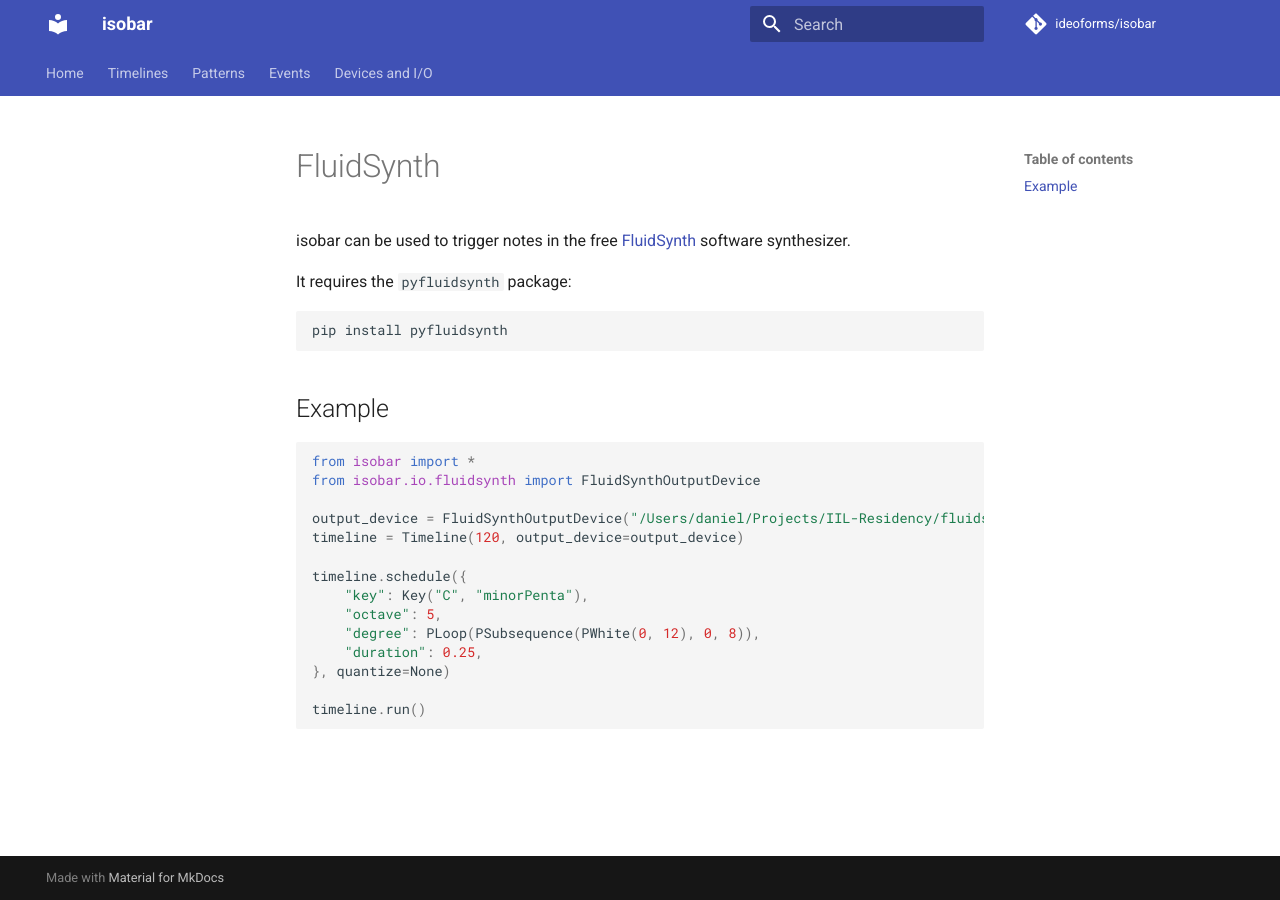
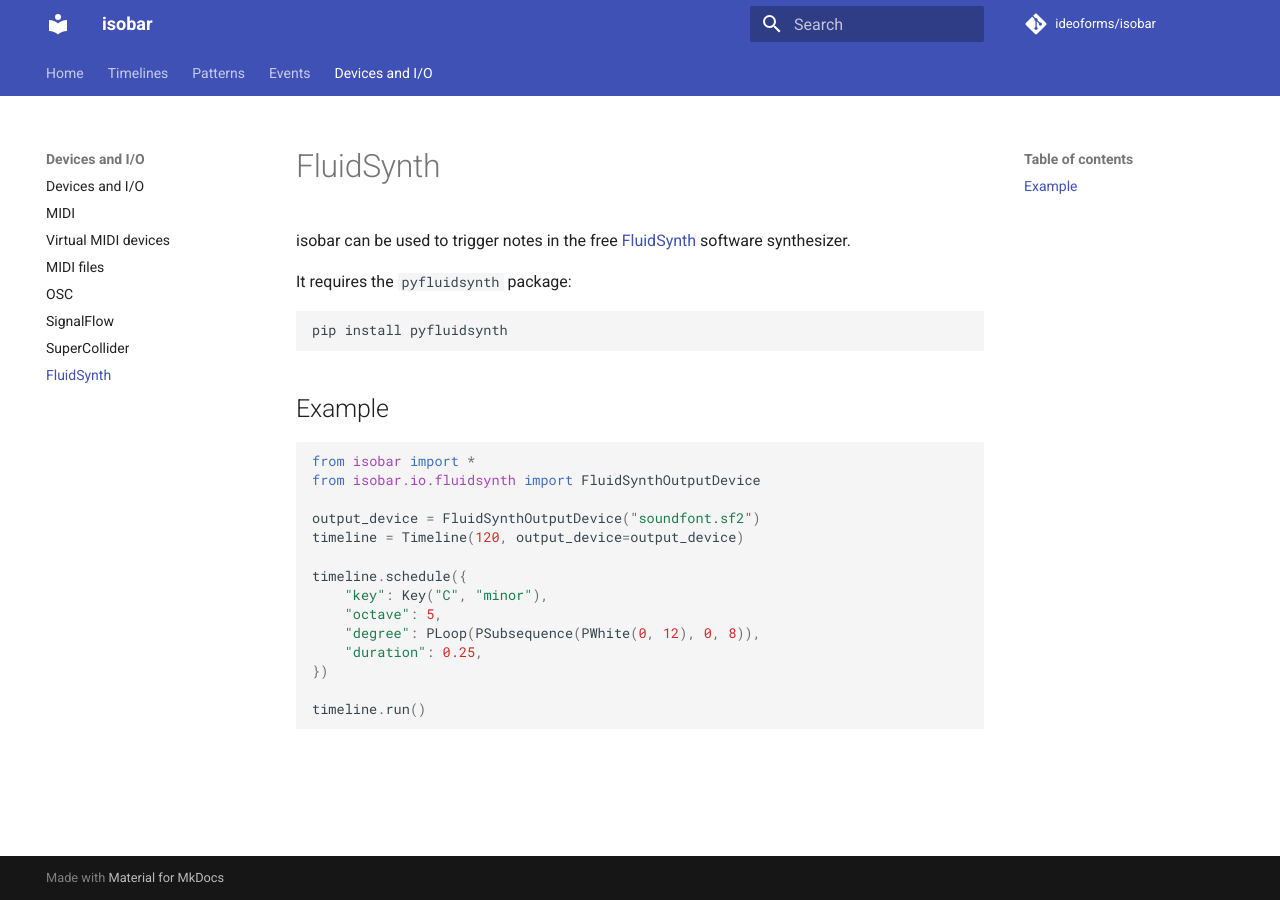
Before and after one commit to ideoforms/isobar, an MkDocs documentation site: the page built from docs/devices/fluidsynth.md, in a window 1280 px wide. Built offline with MkDocs 1.6.1 and Material for MkDocs 9.7.7, drawn with Linux system fonts in a browser that asks for light colours; comment, search, counter and statistics services are not loaded.

Commit message:
Documentation updates

````diff
--- a/docs/devices/fluidsynth.md
+++ b/docs/devices/fluidsynth.md
@@ -14,15 +14,15 @@ pip install pyfluidsynth
 from isobar import *
 from isobar.io.fluidsynth import FluidSynthOutputDevice
 
-output_device = FluidSynthOutputDevice("/Users/daniel/Projects/IIL-Residency/fluidsynth/Touhou.sf2")
+output_device = FluidSynthOutputDevice("soundfont.sf2")
 timeline = Timeline(120, output_device=output_device)
 
 timeline.schedule({
-    "key": Key("C", "minorPenta"),
+    "key": Key("C", "minor"),
     "octave": 5,
     "degree": PLoop(PSubsequence(PWhite(0, 12), 0, 8)),
     "duration": 0.25,
-}, quantize=None)
+})
 
 timeline.run()
 ```
--- a/mkdocs.yml
+++ b/mkdocs.yml
@@ -39,3 +39,6 @@ nav:
    - Virtual MIDI devices: devices/virtual-midi-devices.md
    - MIDI files: devices/midifile.md
    - OSC: devices/osc.md
+   - SignalFlow: devices/signalflow.md
+   - SuperCollider: devices/supercollider.md
+   - FluidSynth: devices/fluidsynth.md
````
Also changed, not shown: README.md (+2 -0 lines), docs/devices/index.md (+1 -0 lines).
